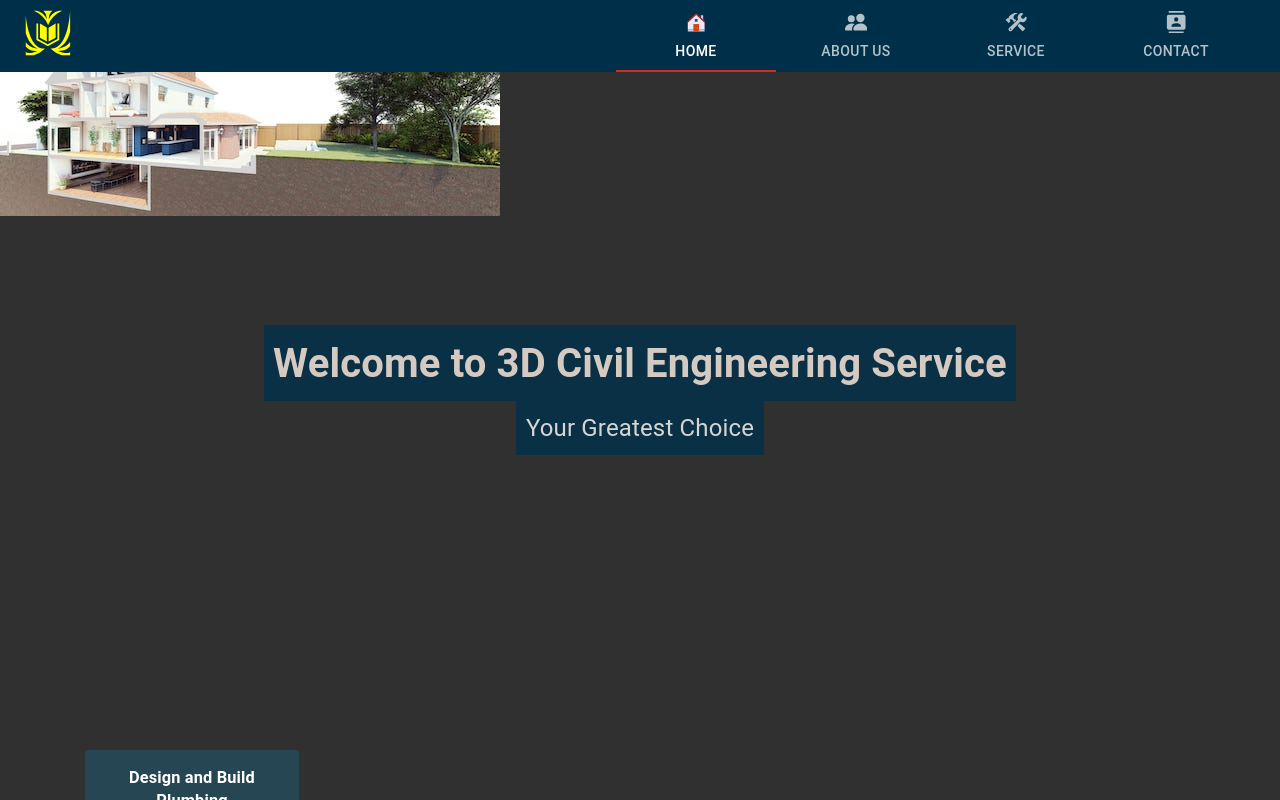
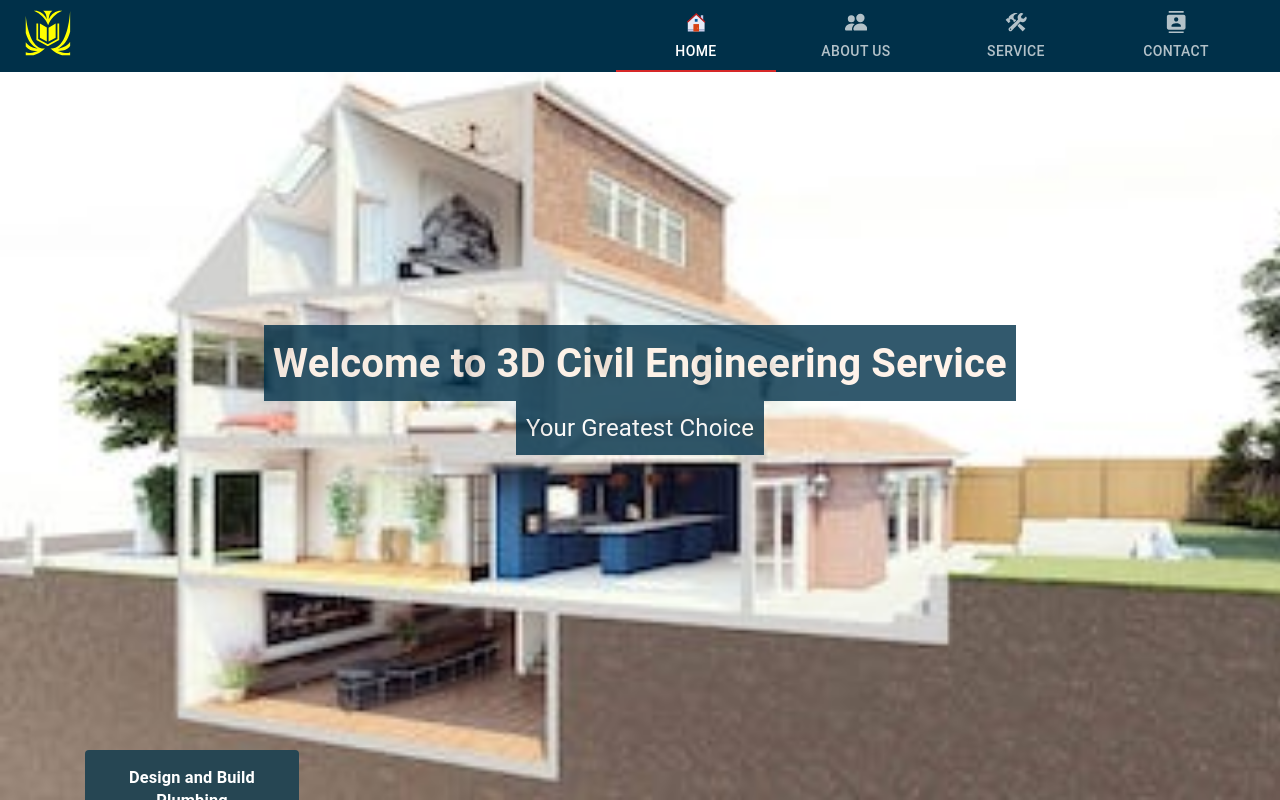
Before and after one commit to rajgthub/constructionservice, a React (Create React App) app: page / in a window 1280 px wide. Shown: the top 800 px of the page. Built offline with nearby package versions, Linux system fonts and the light colour scheme.

Commit message:
Reposition image 1

```diff
--- a/src/components/HomeBanner/HomeBanner.js
+++ b/src/components/HomeBanner/HomeBanner.js
@@ -11,7 +11,7 @@ const useStyles = makeStyles(theme => ({
     )`,
     backgroundRepeat: 'no-repeat',
     backgroundAttachment: 'fixed',
-    backgroundSize: 'auto',
+    backgroundSize: 'cover',
     display: 'flex',
     alignItems: 'center',
     justifyContent: 'center',
```
